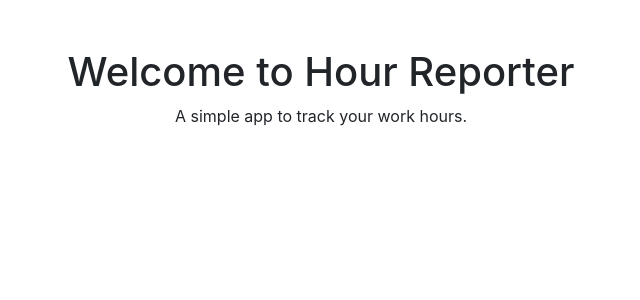
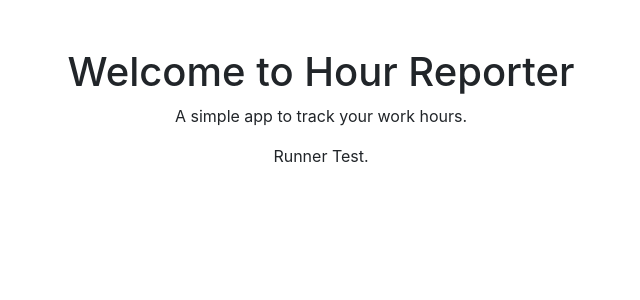
Before and after one commit to trimplexx/hour-reporter, a Flask app: page / in a window 1280 px wide. Shown: the top 300 px of the page, without its empty margins (319-959 px from the left). Run offline with Flask 3, Linux system fonts and the light colour scheme; some libraries are stand-ins or nearby versions.

Commit message:
Deploy change && test runner.

```diff
--- a/app/templates/index.html
+++ b/app/templates/index.html
@@ -10,6 +10,7 @@
     <div class="container">
         <h1 class="text-center mt-5">Welcome to Hour Reporter</h1>
         <p class="text-center">A simple app to track your work hours.</p>
+        <p class="text-center">Runner Test.</p>
     </div>
 </body>
 </html>
```
Also changed, not shown: .github/deploy.yml (added).
